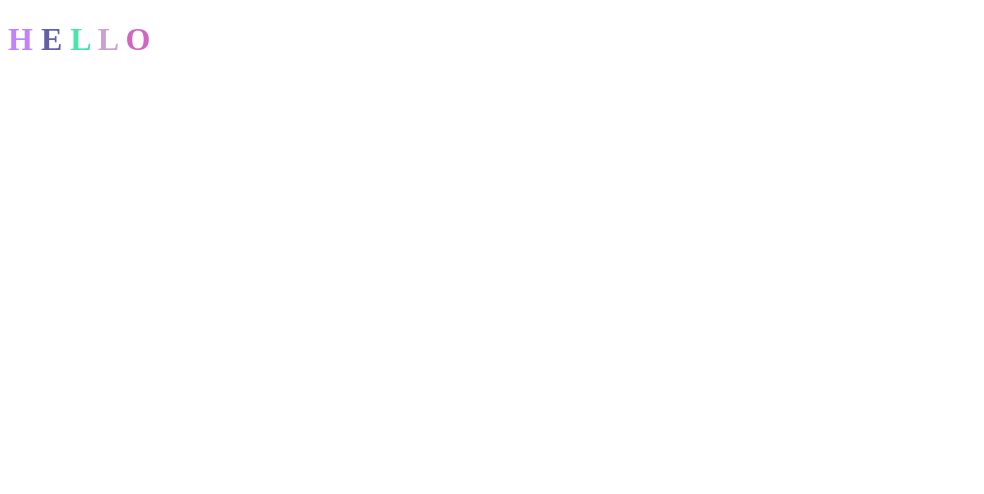
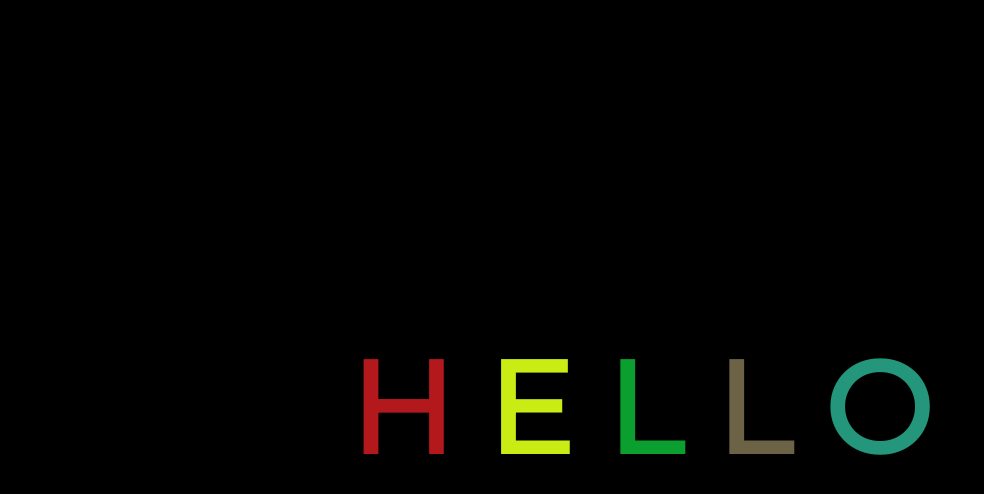
Before and after one commit to BradButler96/some-every, a plain HTML site: page git_demo/index.html in a window 1280 px wide. Shown: the whole page, without its empty margins (0-984 px from the left). Drawn offline with Linux system fonts and the light colour scheme.

Commit message:
add basic styles

```diff
--- /dev/null
+++ b/git_demo/app.css
@@ -0,0 +1,16 @@
+body {
+    display: flex;
+    justify-content: center;
+    align-items: center;
+    height: 100vh;
+    background-color: black;
+}
+
+h1 {
+    font-size: 8rem;
+    font-family: 'Montserrat';
+}
+
+.letter {
+    transition: color 1000ms;
+}
--- a/git_demo/index.html
+++ b/git_demo/index.html
@@ -5,6 +5,8 @@
     <meta http-equiv="X-UA-Compatible" content="IE=edge">
     <meta name="viewport" content="width=device-width, initial-scale=1.0">
     <title>Random Colors</title>
+    <link href="https://fonts.googleapis.com/css2?family=Montserrat&display=swap" rel="stylesheet">
+    <link rel="stylesheet" href="app.css">
 </head>
 <body>
     <h1>
@@ -14,6 +16,8 @@
         <span class="letter">L</span>
         <span class="letter">O</span>
     </h1>
-    <Script src="app.js"></Script>
+    <script src="app.js"></script>
 </body>
 </html>
+
+<!-- file://wsl%24/Ubuntu/home/brad/git_demo/index.html -->
```
